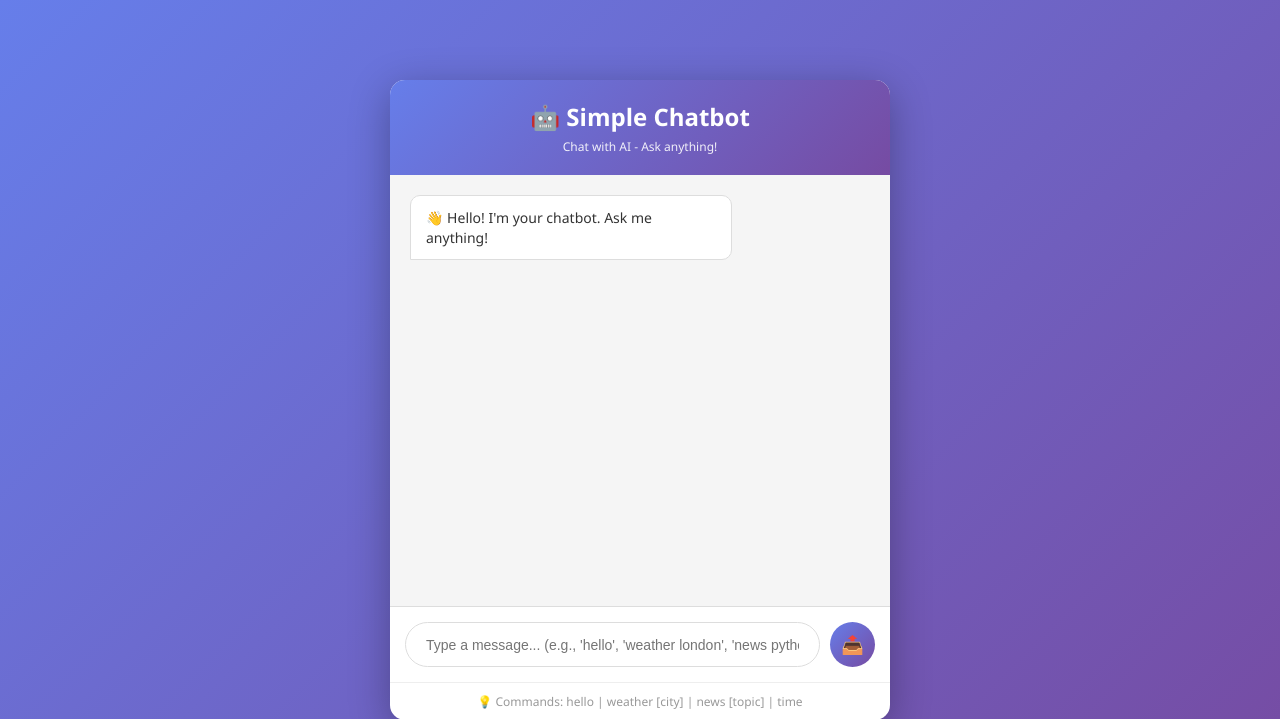
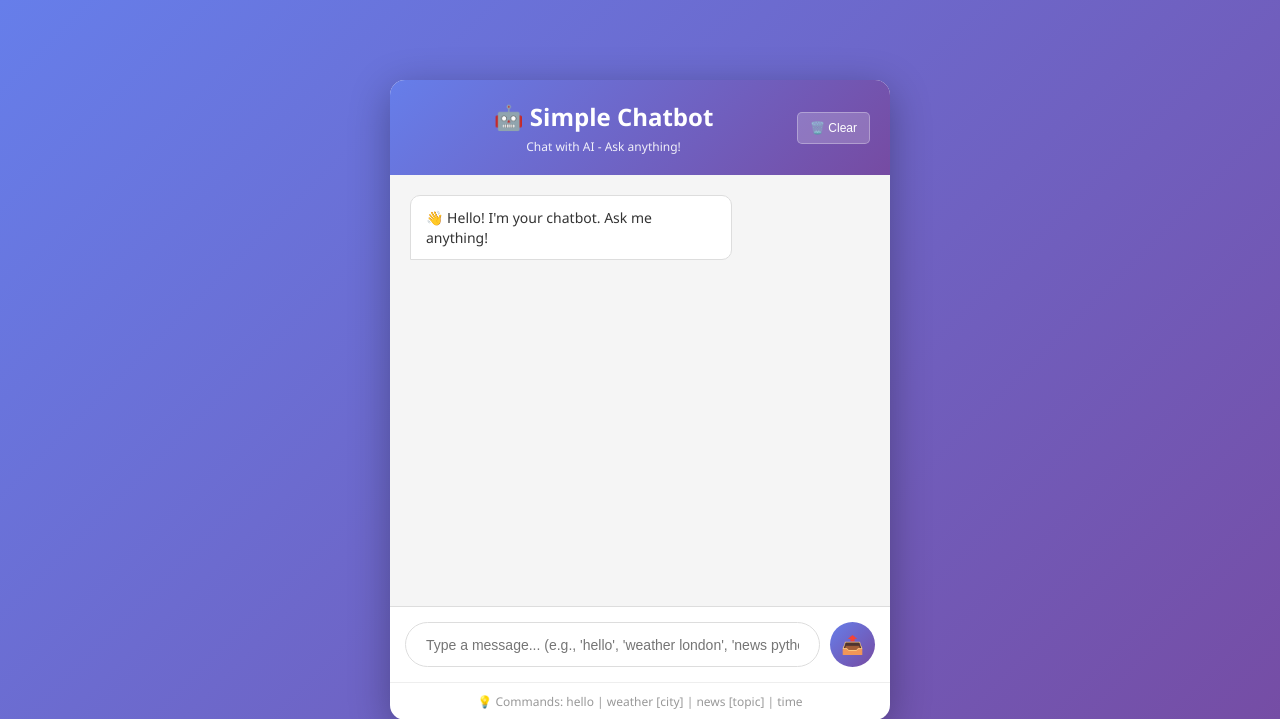
Before and after one commit to ShrikantLambe/simple_chatbot, a Flask app: page / in a window 1280 px wide. Shown: the top 719 px of the page. Run offline with Flask 3, Linux system fonts and the light colour scheme.

Commit message:
Add Clear Chat feature: /clear route and UI button with session reset

```diff
--- a/templates/index.html
+++ b/templates/index.html
@@ -40,6 +40,14 @@
             color: white;
             padding: 20px;
             text-align: center;
+            display: flex;
+            justify-content: space-between;
+            align-items: center;
+        }
+
+        .header-content {
+            flex: 1;
+            text-align: center;
         }
 
         .header h1 {
@@ -50,6 +58,27 @@
         .header p {
             font-size: 12px;
             opacity: 0.9;
+        }
+
+        .clear-btn {
+            background: rgba(255, 255, 255, 0.2);
+            color: white;
+            border: 1px solid rgba(255, 255, 255, 0.3);
+            border-radius: 5px;
+            padding: 8px 12px;
+            font-size: 12px;
+            cursor: pointer;
+            transition: all 0.3s ease;
+            white-space: nowrap;
+        }
+
+        .clear-btn:hover {
+            background: rgba(255, 255, 255, 0.3);
+            border-color: rgba(255, 255, 255, 0.5);
+        }
+
+        .clear-btn:active {
+            transform: scale(0.95);
         }
 
         .chat-box {
@@ -221,8 +250,12 @@
 <body>
     <div class="container">
         <div class="header">
-            <h1>🤖 Simple Chatbot</h1>
-            <p>Chat with AI - Ask anything!</p>
+            <div></div>
+            <div class="header-content">
+                <h1>🤖 Simple Chatbot</h1>
+                <p>Chat with AI - Ask anything!</p>
+            </div>
+            <button id="clearBtn" class="clear-btn">🗑️ Clear</button>
         </div>
 
         <div class="chat-box" id="chatBox"></div>
@@ -242,6 +275,7 @@
         const chatBox = document.getElementById('chatBox');
         const messageInput = document.getElementById('messageInput');
         const sendBtn = document.getElementById('sendBtn');
+        const clearBtn = document.getElementById('clearBtn');
 
         // Send message on button click
         sendBtn.addEventListener('click', sendMessage);
@@ -252,6 +286,9 @@
                 sendMessage();
             }
         });
+
+        // Clear chat on button click
+        clearBtn.addEventListener('click', clearChat);
 
         function sendMessage() {
             const userInput = messageInput.value.trim();
@@ -299,6 +336,27 @@
                     removeLoadingMessage();
                     console.error('Error:', error);
                     displayMessage('Sorry, an error occurred. Please try again.', 'bot');
+                });
+        }
+
+        function clearChat() {
+            // Send POST request to /clear
+            fetch('/clear', {
+                method: 'POST',
+                headers: {
+                    'Content-Type': 'application/json',
+                }
+            })
+                .then(response => response.json())
+                .then(data => {
+                    // Clear chat UI
+                    chatBox.innerHTML = '';
+                    // Show greeting
+                    displayMessage('👋 Hello! I\'m your chatbot. Ask me anything!', 'bot');
+                })
+                .catch(error => {
+                    console.error('Error clearing chat:', error);
+                    alert('Failed to clear chat. Please try again.');
                 });
         }
 
--- a/web_chatbot.py
+++ b/web_chatbot.py
@@ -137,6 +137,14 @@ def chat():
     return jsonify({'response': bot_response})
 
 
+@app.route('/clear', methods=['POST'])
+def clear():
+    """API endpoint for clearing conversation history"""
+    session.pop('history', None)
+    session.modified = True
+    return jsonify({'status': 'success', 'message': 'Chat history cleared'})
+
+
 if __name__ == '__main__':
     port = int(os.environ.get('PORT', 5000))
     app.run(debug=False, host='0.0.0.0', port=port)
```
